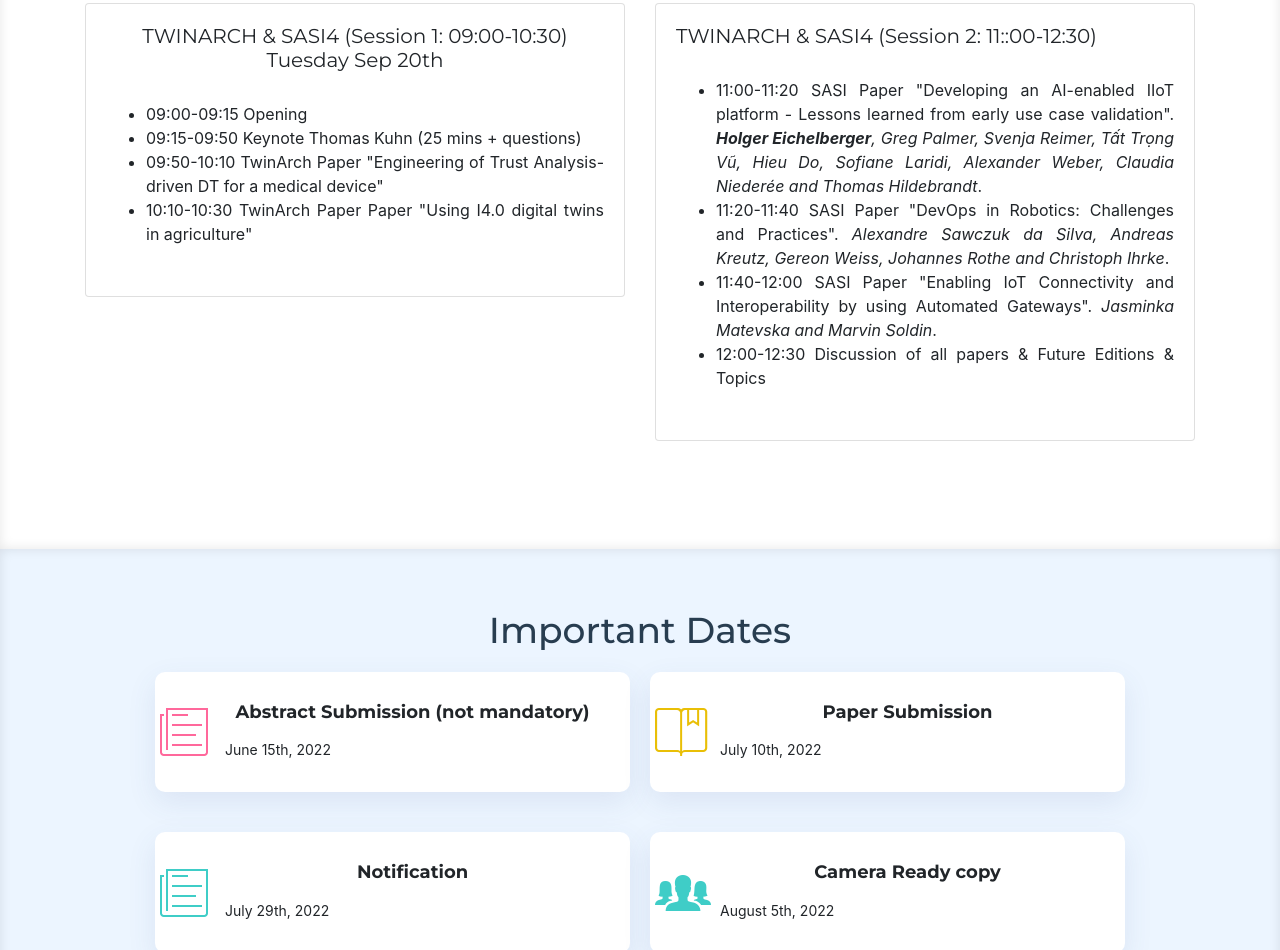
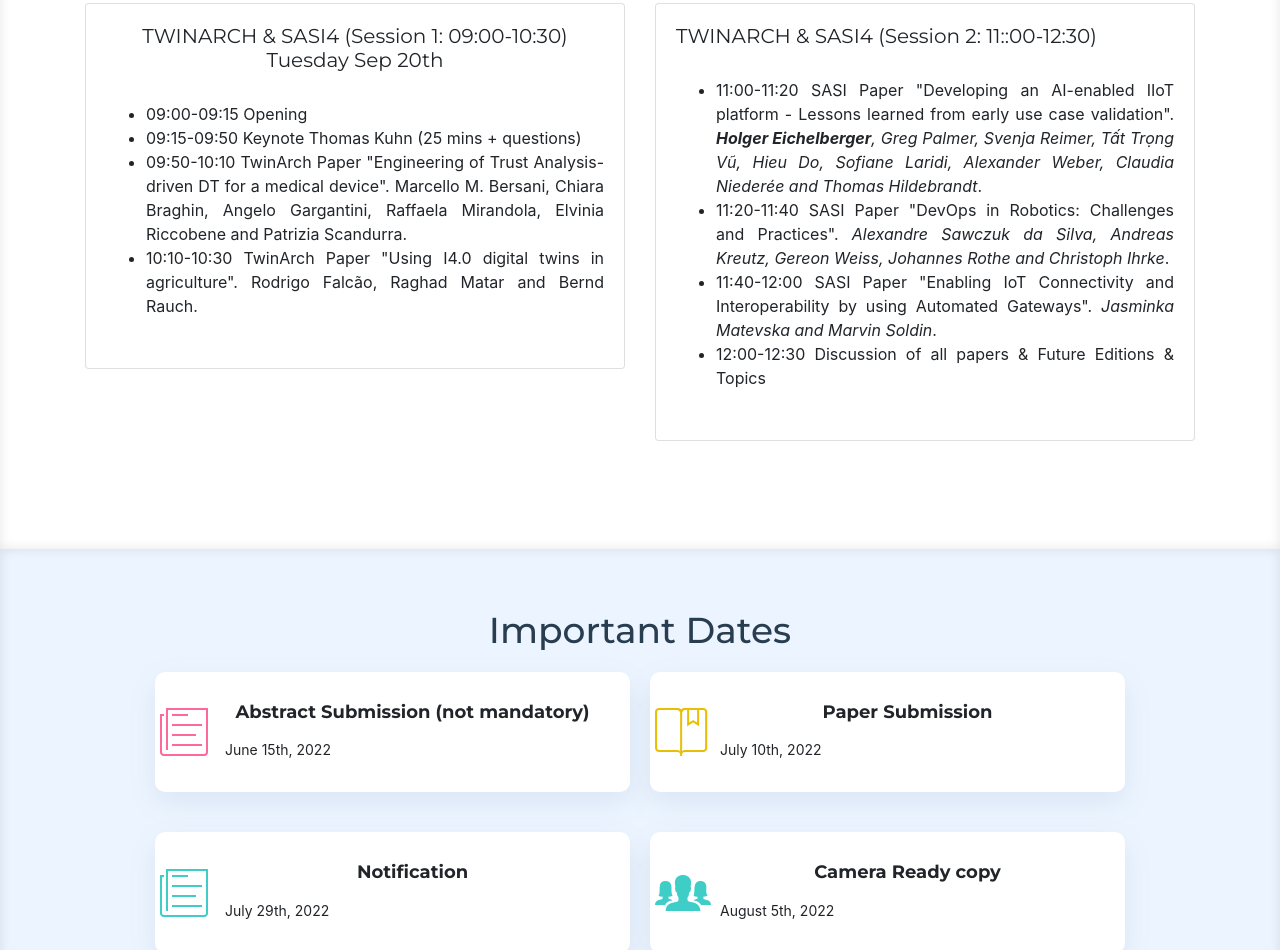
Before and after one commit to sasi4gh/sasi4, a plain HTML site: page index.html in a window 1280 px wide. Shown: the part 2672-3622 px from the top of the page. Drawn offline with Linux system fonts and the light colour scheme; files whose address does not match are found by name.

Commit message:
Update index.html

```diff
--- a/index.html
+++ b/index.html
@@ -159,8 +159,8 @@
                   <ul class="text-justify">
                     <li>09:00-09:15 Opening</li>
                     <li>09:15-09:50 Keynote Thomas Kuhn (25 mins + questions)</li>
-                    <li>09:50-10:10 TwinArch Paper "Engineering of Trust Analysis-driven DT for a medical device"</li>
-		    <li>10:10-10:30 TwinArch Paper Paper "Using I4.0 digital twins in agriculture"</li>
+                    <li>09:50-10:10 TwinArch Paper "Engineering of Trust Analysis-driven DT for a medical device". Marcello M. Bersani, Chiara Braghin, Angelo Gargantini, Raffaela Mirandola, Elvinia Riccobene and Patrizia Scandurra.</li>
+		    <li>10:10-10:30 TwinArch Paper "Using I4.0 digital twins in agriculture". Rodrigo Falcão, Raghad Matar and Bernd Rauch.</li>
                    </ul>
 				</p>
               </div>
```
